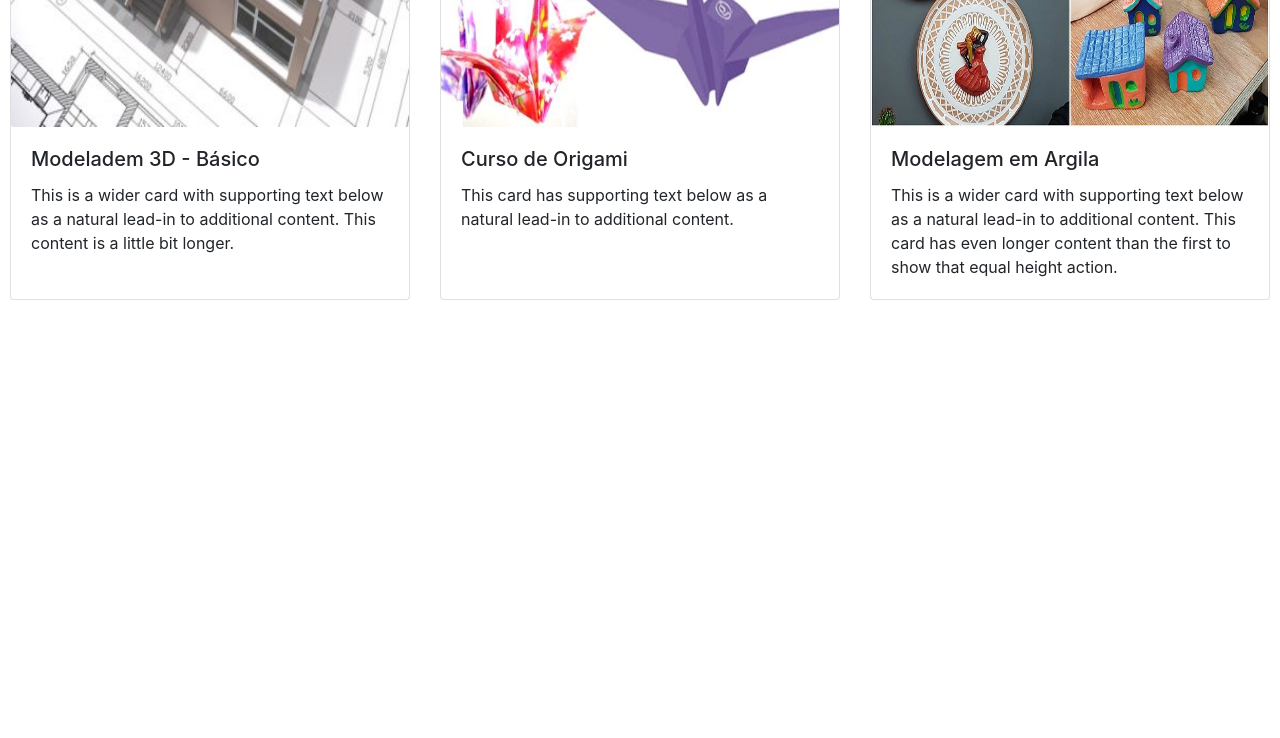
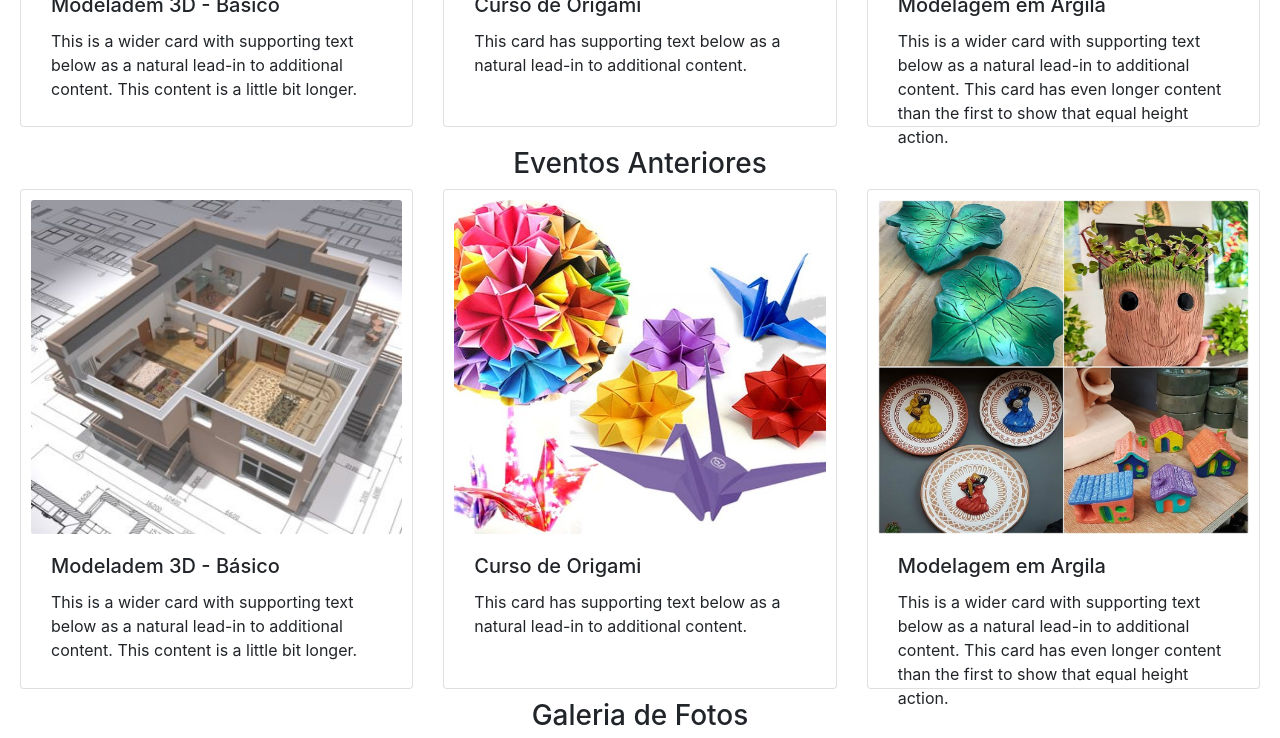
Before and after one commit to RENATATSI2019/ifmaker, a React (Create React App) app: page /eventos in a window 1280 px wide. Shown: the part 526-1264 px from the top of the page. Before the commit the page ends 826 px from the top, so only its background shows below. Built offline with nearby package versions, Linux system fonts and the light colour scheme.

Commit message:
atualização do carrocel

```diff
--- a/package.json
+++ b/package.json
@@ -5,10 +5,13 @@
   "dependencies": {
     "bootstrap": "^4.3.1",
     "jquery": "^3.4.1",
+    "nuka-carousel": "^4.5.13",
     "popper.js": "^1.16.0",
     "react": "^16.10.2",
     "react-bootstrap": "^1.0.0-beta.14",
+    "react-coverflow": "^0.2.20",
     "react-dom": "^16.10.2",
+    "react-responsive-carousel": "^3.1.51",
     "react-router-dom": "^5.1.2",
     "react-scripts": "3.2.0"
   },
--- a/src/pages/Cabecalho.js
+++ /dev/null
@@ -1,14 +0,0 @@
-import React, { Component } from 'react';
-import logo from '../img/logo.png';
-
-export default class Cabecalho extends Component {
-    render() {
-        return (
-            <div>
-                <div className="cabecalho">
-                    <img src={logo} alt="logoIF"/>
-                </div>
-            </div>
-        )
-    }
-}
--- /dev/null
+++ b/src/pages/Carrocel.js
@@ -0,0 +1,58 @@
+import React from 'react';
+import {Component} from 'react';
+import Coverflow from 'react-coverflow';
+import down from '../../src/img/download.jpg';
+import down1 from '../../src/img/download1.jpg';
+import down2 from '../../src/img/download2.jpg';
+
+
+export default class Carrocel extends Component {
+  constructor(props) {
+    super(props);
+
+    this.state = {
+      active: 0
+    };
+  }
+
+
+  render() {
+    const fn = () => {
+      console.log('Album one');
+    };
+    return (
+      <div>
+        <Coverflow
+          width={960}
+          height={480}
+          displayQuantityOfSide={2}
+          navigation={true}
+          enableHeading={false}
+          active={this.state.active}
+        >
+          <div
+            onClick={() => fn()}
+            onKeyDown={() => fn()}
+            role="menuitem"
+            tabIndex="0"
+          >
+            <img src={down} alt="slide" />
+          </div>
+          <img src={down1} alt="slide" />
+          <img src={down2} alt="slide" />
+          <img src={down} alt="slide" />
+          <img src={down1} alt="slide" />
+          <img src={down2} alt="slide" />
+          <img src={down} alt="slide" />
+        </Coverflow>
+      </div>
+    );
+  }
+
+  _handleClick() {
+    var num = Math.floor((Math.random() * 10) + 1);
+    this.setState({
+      active: num
+    });
+  }
+};
--- a/src/pages/Eventos.js
+++ b/src/pages/Eventos.js
@@ -6,16 +6,25 @@ import './eventos.css';
 import modelagem from '../../src/img/modelagem.jpg';
 import origami from '../../src/img/origami.jpg';
 import argila from '../../src/img/argila.jpg';
+import Carousel from 'react-bootstrap/Carousel';
+import down from '../img/download.jpg';
+import down1 from '../img/download1.jpg';
+import down2 from '../img/download2.jpg';
 
 
 export default class Eventos extends Component {
     render() {
         return (
-            <div className="conteiner">
+
+           <div className="conteiner">
+              <div>
                 <Menu />
+                </div>
                 <div className="header">
                     <h3>Eventos</h3>
                 </div>
+    <div className="abertos">
+  <h3>Inscrições Abertas!</h3>
 <CardDeck>
   <Card>
     <Card.Img img src={modelagem} alt="modelagem3D"/>
@@ -49,7 +58,85 @@ export default class Eventos extends Component {
     </Card.Body>
   </Card>
 </CardDeck>
-            </div>
+</div>
+<div className="anteriores">
+<h3>Eventos Anteriores</h3>
+<CardDeck>
+  <Card>
+    <Card.Img img src={modelagem} alt="modelagem3D"/>
+    <Card.Body>
+      <Card.Title>Modeladem 3D - Básico </Card.Title>
+      <Card.Text>
+        This is a wider card with supporting text below as a natural lead-in to
+        additional content. This content is a little bit longer.
+      </Card.Text>
+    </Card.Body>
+  </Card>
+  <Card>
+  <Card.Img img src={origami} alt="origami"/>
+    <Card.Body>
+      <Card.Title>Curso de Origami</Card.Title>
+      <Card.Text>
+        This card has supporting text below as a natural lead-in to additional
+        content.{' '}
+      </Card.Text>
+    </Card.Body>
+  </Card>
+  <Card>
+  <Card.Img img src={argila} alt="argila"/>
+    <Card.Body>
+      <Card.Title>Modelagem em Argila</Card.Title>
+      <Card.Text>
+        This is a wider card with supporting text below as a natural lead-in to
+        additional content. This card has even longer content than the first to
+        show that equal height action.
+      </Card.Text>
+    </Card.Body>
+  </Card>
+</CardDeck>
+</div>
+<div className="galeria">
+  <h3>Galeria de Fotos</h3>
+            <Carousel>
+              <Carousel.Item>
+                <img
+                  className="w-50"
+                  src={down}
+                  alt="First slide"
+                />
+                <Carousel.Caption>
+                  <h3>First slide label</h3>
+                  <p>Nulla vitae elit libero, a pharetra augue mollis interdum.</p>
+                </Carousel.Caption>
+              </Carousel.Item>
+              <Carousel.Item>
+                <img
+                  className="w-50"
+                  src={down1}
+                  alt="Third slide"
+                />
+
+                <Carousel.Caption>
+                  <h3>Second slide label</h3>
+                  <p>Lorem ipsum dolor sit amet, consectetur adipiscing elit.</p>
+                </Carousel.Caption>
+              </Carousel.Item>
+              <Carousel.Item>
+                <img
+                  className="w-50"
+                  src={down2}
+                  alt="Third slide"
+                />
+
+                <Carousel.Caption>
+                  <h3>Third slide label</h3>
+                  <p>Praesent commodo cursus magna, vel scelerisque nisl consectetur.</p>
+                </Carousel.Caption>
+              </Carousel.Item>
+            </Carousel>
+      </div>
+      </div>
+
         );
     }
 }
--- a/src/pages/Inicio.js
+++ b/src/pages/Inicio.js
@@ -1,10 +1,6 @@
 import React, { Component } from 'react';
-import Carousel from 'react-bootstrap/Carousel';
 import { BrowserRouter } from 'react-router-dom';
 import './inicio.css';
-import down from '../img/download.jpg';
-import down1 from '../img/download1.jpg';
-import down2 from '../img/download2.jpg';
 import img from '../img/image.png';
 import img1 from '../img/image1.png';
 import img2 from '../img/image2.png';
@@ -13,59 +9,22 @@ import img6 from '../img/image6.png';
 import img7 from '../img/image7.png';
 import img8 from '../img/image8.png';
 import Menu from './Menu';
-import Cabecalho from './Cabecalho';
+import Carrocel from './Carrocel';
+import logo from '../../src/img/logo.png';
 
 
 class Inicio extends Component {
   render() {
     return (
       <BrowserRouter>
-        <div>
-         <Cabecalho/>
-        </div>
+      <div>
+      <img className= "logoIF" src={logo} alt="Logo"/>
+      </div>
         <div className="conteiner">
-
           <Menu />
           <div className="imgInicio">
-            <Carousel>
-              <Carousel.Item>
-                <img
-                  className="d-block w-100"
-                  src={down}
-                  alt="First slide"
-                />
-                <Carousel.Caption>
-                  <h3>First slide label</h3>
-                  <p>Nulla vitae elit libero, a pharetra augue mollis interdum.</p>
-                </Carousel.Caption>
-              </Carousel.Item>
-              <Carousel.Item>
-                <img
-                  className="d-block w-100"
-                  src={down1}
-                  alt="Third slide"
-                />
-
-                <Carousel.Caption>
-                  <h3>Second slide label</h3>
-                  <p>Lorem ipsum dolor sit amet, consectetur adipiscing elit.</p>
-                </Carousel.Caption>
-              </Carousel.Item>
-              <Carousel.Item>
-                <img
-                  className="d-block w-100"
-                  src={down2}
-                  alt="Third slide"
-                />
-
-                <Carousel.Caption>
-                  <h3>Third slide label</h3>
-                  <p>Praesent commodo cursus magna, vel scelerisque nisl consectetur.</p>
-                </Carousel.Caption>
-              </Carousel.Item>
-            </Carousel>
-
-          </div>
+            <Carrocel/>
+             </div>
           <div className="equipamentos">
             <h1>Equipamentos</h1>
 
--- a/src/pages/eventos.css
+++ b/src/pages/eventos.css
@@ -2,24 +2,28 @@ h3{
     text-align: center;
 }
 
-.eventos{
-    padding: 15px;
-    margin-left: 5%;
- }
+.card{
+    height: 500px;
+    padding: 10px;
+}
 
-.eventos img {
-    width:30%;
-    height: 15%;
+.card-deck img{
+   height: 70%;
+   width: 100%;
 
 }
 
-.eventos2{
-    padding: 15px;
-    margin-left: 5%;
+.card-deck text{
+    height: 30%;
+    width: 90%;
+    margin-top: 2%;
+
 }
 
-.eventos2 img {
-    width:30%;
-    height: 15%;
+.abertos{
+   padding: 10px;
+}
 
+.anteriores{
+   padding: 10px;
 }
--- a/src/pages/inicio.css
+++ b/src/pages/inicio.css
@@ -4,7 +4,9 @@
 
 .conteiner img{
   height: 550px;
-  }
+}
+
+
 
 #banner{
   display: inline;
@@ -18,13 +20,13 @@
 b{
   padding: 10px;
   display: inline;
-  font-family:Verdana, Geneva, Tahoma, sans-serif;
+  font-family:Verdana, Tahoma, sans-serif;
   font-size: 50px;
   color: rgb(3, 32, 3);;
   }
 
 .logoIF {
-  margin: 0px 10px 10px 10px;
+  margin: 10px 10px 10px 10px;
   height:60px;
   }
 
--- a/src/pages/menu.css
+++ b/src/pages/menu.css
@@ -1,4 +1,5 @@
 .fundo{
+width: 100%;
 background-color: rgb(19, 75, 19);
 height: 50px;
 margin-bottom: 10px;
```
Also changed, not shown: src/img/image5.png, src/pages/Menu.js (line endings or trailing spaces), 1 other file (tests, documents, lock files or other folders).
